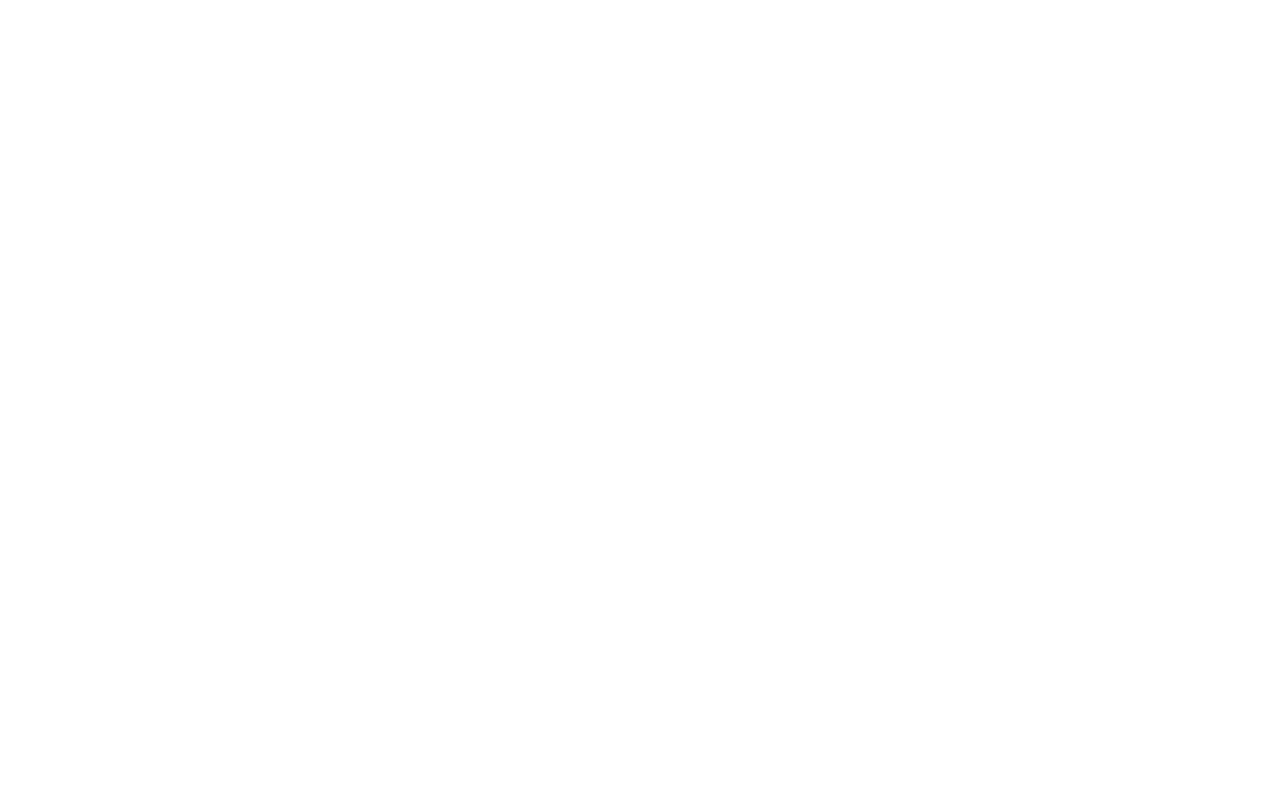
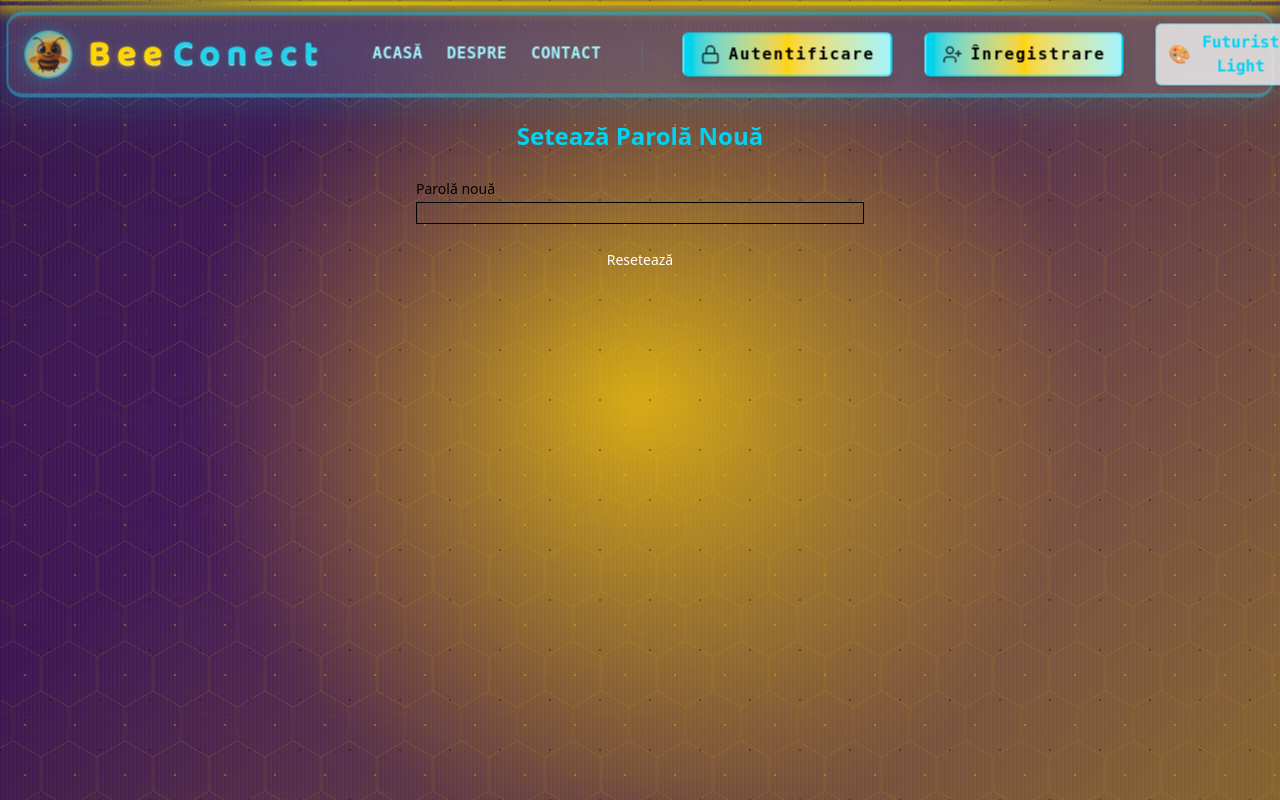
Before and after one commit to draghiciioan/bee_web_service, a React (Vite) app: page /password/reset/confirm in a window 1280 px wide. Before the commit this address had no page. Built offline with nearby package versions, Linux system fonts and the light colour scheme.

Commit message:
Add password recovery and email verification pages

```diff
--- a/src/app/router.tsx
+++ b/src/app/router.tsx
@@ -4,6 +4,9 @@
 import { DashboardLayout } from "@/app/layouts/DashboardLayout";
 import Home from "@/pages/Home";
 import Login from "@/pages/Login";
+import VerifyEmail from "@/pages/VerifyEmail";
+import RequestResetPassword from "@/pages/RequestResetPassword";
+import ResetPassword from "@/pages/ResetPassword";
 import DashboardHome from "@/pages/DashboardHome";
 import RegisterClient from "@/pages/register/RegisterClient";
 import RegisterPartner from "@/pages/register/RegisterPartner";
@@ -21,7 +24,14 @@
 export const routes: RouteObject[] = [
   {
     element: <PublicLayout />,
-    children: [{ path: "/", element: <Home /> }, { path: "/login", element: <Login /> }, ...registerRoutes],
+    children: [
+      { path: "/", element: <Home /> },
+      { path: "/login", element: <Login /> },
+      { path: "/verify-email", element: <VerifyEmail /> },
+      { path: "/password/reset", element: <RequestResetPassword /> },
+      { path: "/password/reset/confirm", element: <ResetPassword /> },
+      ...registerRoutes,
+    ],
   },
   {
     path: "/dashboard",
--- /dev/null
+++ b/src/pages/RequestResetPassword.tsx
@@ -0,0 +1,12 @@
+import RequestResetForm from "@/shared/components/forms/RequestResetForm";
+
+export default function RequestResetPassword() {
+  return (
+    <div className="py-10">
+      <h2 className="mb-6 text-center text-2xl font-bold text-cyan-400">
+        Resetare Parolă
+      </h2>
+      <RequestResetForm />
+    </div>
+  );
+}
--- /dev/null
+++ b/src/pages/ResetPassword.tsx
@@ -0,0 +1,16 @@
+import { useSearchParams } from "react-router-dom";
+import ResetPasswordForm from "@/shared/components/forms/ResetPasswordForm";
+
+export default function ResetPassword() {
+  const [params] = useSearchParams();
+  const token = params.get("token") ?? "";
+
+  return (
+    <div className="py-10">
+      <h2 className="mb-6 text-center text-2xl font-bold text-cyan-400">
+        Setează Parolă Nouă
+      </h2>
+      <ResetPasswordForm token={token} />
+    </div>
+  );
+}
--- /dev/null
+++ b/src/pages/VerifyEmail.tsx
@@ -0,0 +1,30 @@
+import { useEffect } from "react";
+import { useSearchParams } from "react-router-dom";
+import { useVerifyEmail } from "@/hooks/useVerifyEmail";
+
+export default function VerifyEmail() {
+  const [params] = useSearchParams();
+  const token = params.get("token");
+
+  const { mutate, isPending, isSuccess, error } = useVerifyEmail();
+
+  useEffect(() => {
+    if (token) {
+      mutate(token);
+    }
+  }, [token, mutate]);
+
+  if (isSuccess) {
+    return (
+      <p className="py-10 text-center text-green-500">Email verificat cu succes!</p>
+    );
+  }
+
+  return (
+    <div className="py-10 text-center">
+      {isPending && <p>Se verifică...</p>}
+      {error && <p className="text-red-500">{error.message}</p>}
+      {!token && <p className="text-red-500">Token lipsă</p>}
+    </div>
+  );
+}
--- /dev/null
+++ b/src/shared/components/forms/RequestResetForm.tsx
@@ -0,0 +1,41 @@
+import { Button, Label, TextInput } from "flowbite-react";
+import { useForm, type SubmitHandler, type Resolver } from "react-hook-form";
+import { yupResolver } from "@hookform/resolvers/yup";
+import { useRequestReset } from "@/hooks/useRequestReset";
+import {
+  requestResetSchema,
+  type RequestResetValues,
+} from "@/shared/validation/requestResetSchema";
+
+export default function RequestResetForm() {
+  const {
+    register,
+    handleSubmit,
+    formState: { errors },
+  } = useForm<RequestResetValues>({
+    resolver: yupResolver(requestResetSchema) as Resolver<RequestResetValues>,
+  });
+
+  const { mutate, isPending, isSuccess, error } = useRequestReset();
+
+  const onSubmit: SubmitHandler<RequestResetValues> = (data) => {
+    mutate(data);
+  };
+
+  return (
+    <form onSubmit={handleSubmit(onSubmit)} className="mx-auto flex max-w-md flex-col gap-4">
+      <div>
+        <Label htmlFor="email">Email</Label>
+        <TextInput id="email" type="email" placeholder="name@beeconect.com" {...register("email")}/>
+        {errors.email && <p className="text-sm text-red-500">{errors.email.message}</p>}
+      </div>
+      {error && <p className="text-sm text-red-500">{error.message}</p>}
+      {isSuccess && (
+        <p className="text-sm text-green-500">Verifică email-ul pentru link-ul de resetare.</p>
+      )}
+      <Button type="submit" color="cyan" disabled={isPending}>
+        {isPending ? "Se trimite..." : "Trimite link"}
+      </Button>
+    </form>
+  );
+}
--- /dev/null
+++ b/src/shared/components/forms/ResetPasswordForm.tsx
@@ -0,0 +1,45 @@
+import { Button, Label, TextInput } from "flowbite-react";
+import { useForm, type SubmitHandler, type Resolver } from "react-hook-form";
+import { yupResolver } from "@hookform/resolvers/yup";
+import { useResetPassword } from "@/hooks/useResetPassword";
+import {
+  resetPasswordSchema,
+  type ResetPasswordValues,
+} from "@/shared/validation/resetPasswordSchema";
+
+interface ResetPasswordFormProps {
+  token: string;
+}
+
+export default function ResetPasswordForm({ token }: ResetPasswordFormProps) {
+  const {
+    register,
+    handleSubmit,
+    formState: { errors },
+  } = useForm<ResetPasswordValues>({
+    resolver: yupResolver(resetPasswordSchema) as Resolver<ResetPasswordValues>,
+  });
+
+  const { mutate, isPending, isSuccess, error } = useResetPassword();
+
+  const onSubmit: SubmitHandler<ResetPasswordValues> = (data) => {
+    mutate({ ...data, token });
+  };
+
+  return (
+    <form onSubmit={handleSubmit(onSubmit)} className="mx-auto flex max-w-md flex-col gap-4">
+      <div>
+        <Label htmlFor="password">Parolă nouă</Label>
+        <TextInput id="password" type="password" {...register("password")}/>
+        {errors.password && <p className="text-sm text-red-500">{errors.password.message}</p>}
+      </div>
+      {error && <p className="text-sm text-red-500">{error.message}</p>}
+      {isSuccess && (
+        <p className="text-sm text-green-500">Parola a fost resetată cu succes.</p>
+      )}
+      <Button type="submit" color="cyan" disabled={isPending}>
+        {isPending ? "Se trimite..." : "Resetează"}
+      </Button>
+    </form>
+  );
+}
--- /dev/null
+++ b/src/shared/validation/requestResetSchema.ts
@@ -0,0 +1,10 @@
+import * as yup from "yup";
+
+export const requestResetSchema = yup.object({
+  email: yup
+    .string()
+    .email("Email invalid")
+    .required("Emailul este obligatoriu"),
+});
+
+export type RequestResetValues = yup.InferType<typeof requestResetSchema>;
--- /dev/null
+++ b/src/shared/validation/resetPasswordSchema.ts
@@ -0,0 +1,10 @@
+import * as yup from "yup";
+
+export const resetPasswordSchema = yup.object({
+  password: yup
+    .string()
+    .min(8, "Parola trebuie să aibă minim 8 caractere")
+    .required("Parola este obligatorie"),
+});
+
+export type ResetPasswordValues = yup.InferType<typeof resetPasswordSchema>;
```
Also changed, not shown: 2 other files (tests, documents, lock files or other folders).
